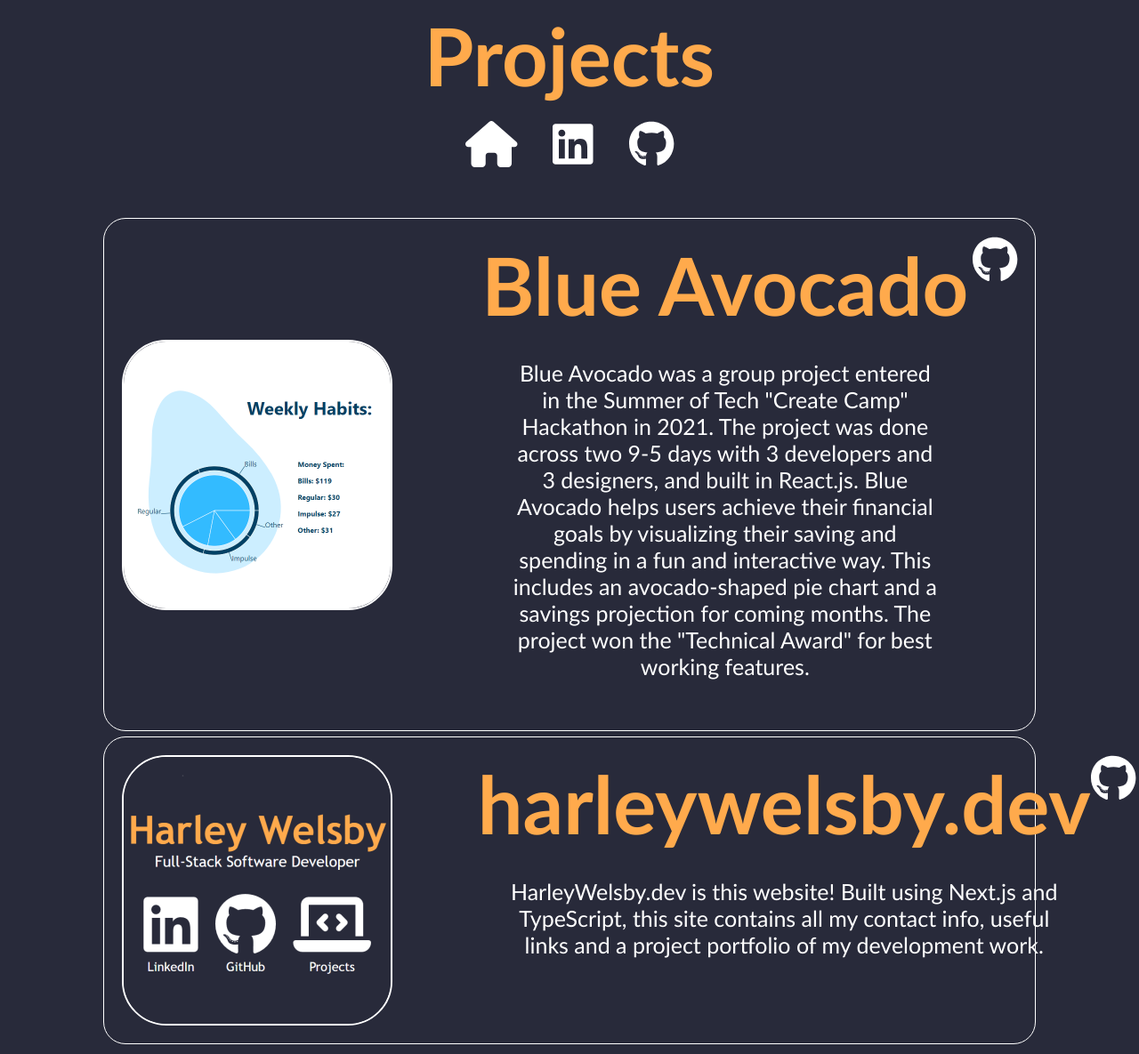
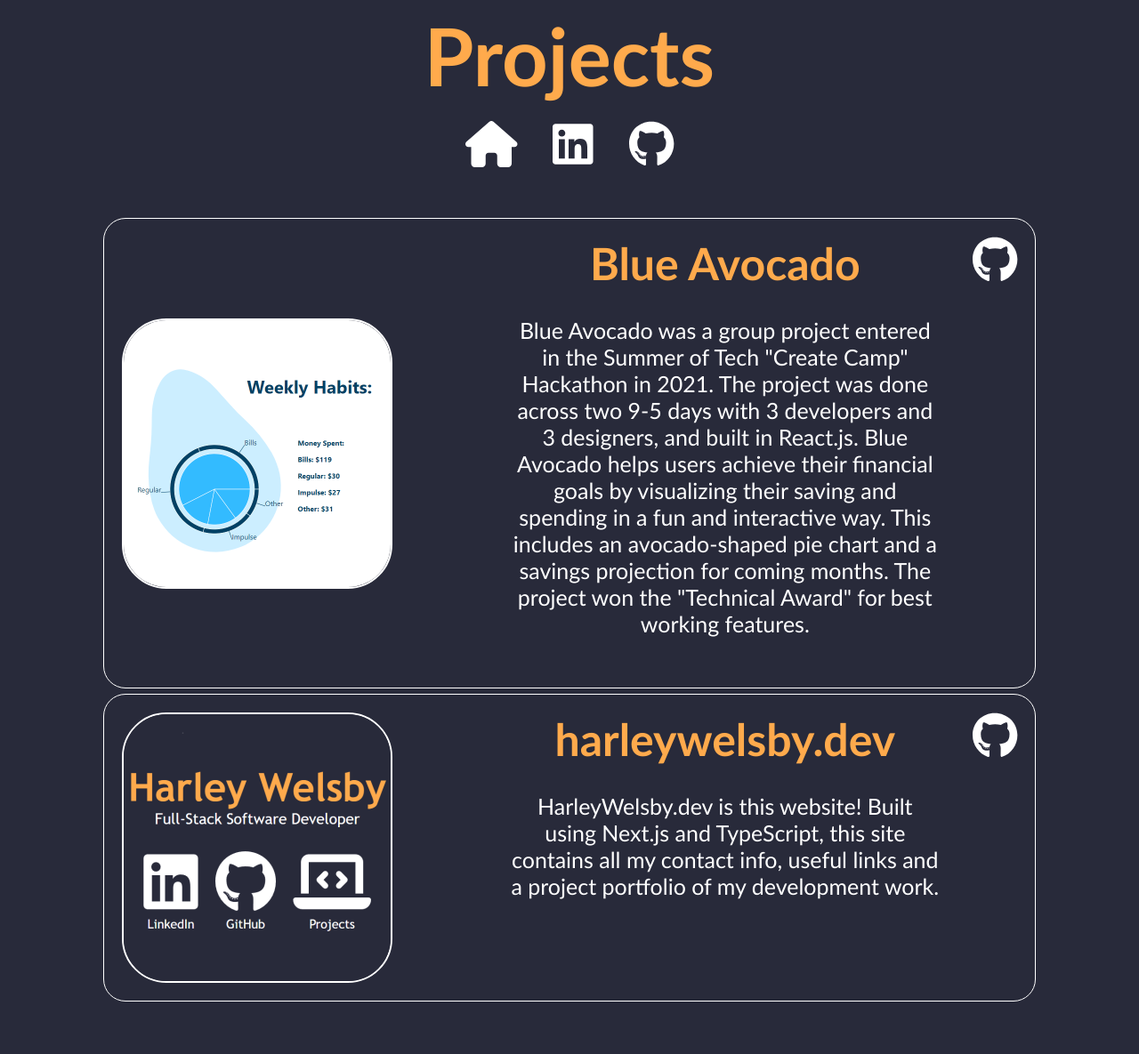
Before and after one commit to harleywelsby/Old-Portfolio-Site, a Next.js app: page /projects in a window 1280 px wide. Shown: the whole page at 89% size. After the commit the page ends 1137 px from the top, so only its background shows below. Built offline with nearby package versions, Linux system fonts and the light colour scheme.

Commit message:
Cleaner cross-platform projects implementation

```diff
--- a/components/projects/MobileProjectInfoBox.tsx
+++ /dev/null
@@ -1,50 +0,0 @@
-import {
-  ContentWrapper,
-  DescriptionText,
-  FlexColumn,
-  InfoBoxContent,
-  NameText,
-} from "@/styles/styledComponents";
-import React from "react";
-import Image from "next/image";
-import { ProjectInfoBoxProps } from "./ProjectInfoBoxProps";
-import LinkLogo from "../LinkLogo";
-import { faGithub } from "@fortawesome/free-brands-svg-icons";
-
-function MobileProjectInfoBox({
-  title,
-  description,
-  imagePath,
-  link,
-}: ProjectInfoBoxProps) {
-  return (
-    <ContentWrapper className="basePadding">
-      <InfoBoxContent>
-        <FlexColumn>
-          <NameText className="mobileProjectNameText">{title}</NameText>
-          <LinkLogo
-            iconName={faGithub}
-            link={link}
-            size={"2x"}
-            newTab
-            padding
-          />
-          <DescriptionText className="mobileDescriptionText negative1TopMargin">
-            {description}
-          </DescriptionText>
-          <Image
-            className="profilePhoto selfCenter whiteOutline"
-            src={imagePath}
-            alt="ProjectDemo"
-            width={200}
-            height={200}
-            priority={true}
-            loading="eager"
-          />
-        </FlexColumn>
-      </InfoBoxContent>
-    </ContentWrapper>
-  );
-}
-
-export default MobileProjectInfoBox;
--- a/components/projects/ProjectInfoBox.tsx
+++ b/components/projects/ProjectInfoBox.tsx
@@ -1,15 +1,22 @@
 import {
-  ContentWrapper,
   DescriptionText,
   FlexColumn,
   InfoBoxContent,
-  NameText,
+  ProjectInfoBoxWrapper,
+  ProjectTitleText,
 } from "@/styles/styledComponents";
-import React from "react";
+import React, { useContext } from "react";
 import Image from "next/image";
 import { faGithub } from "@fortawesome/free-brands-svg-icons";
 import LinkLogo from "../LinkLogo";
-import { ProjectInfoBoxProps } from "./ProjectInfoBoxProps";
+import { MobileUserContext } from "../context/MobileUserContext";
+
+interface ProjectInfoBoxProps {
+  title: string;
+  description: string;
+  imagePath: string;
+  link: string;
+}
 
 function ProjectInfoBox({
   title,
@@ -17,10 +24,15 @@ function ProjectInfoBox({
   imagePath,
   link,
 }: ProjectInfoBoxProps) {
+  const { isUserOnMobile } = useContext(MobileUserContext);
+
   return (
-    <ContentWrapper className="projectBoxPadding">
+    <ProjectInfoBoxWrapper isMobile={isUserOnMobile}>
       <InfoBoxContent>
+        {!isUserOnMobile && (
           <Image
+            /* Styles are different here as styled components
+             can't build on top of the next/Image component */
             className="profilePhoto selfCenter whiteOutline"
             src={imagePath}
             alt="ProjectDemo"
@@ -29,15 +41,38 @@ function ProjectInfoBox({
             priority={true}
             loading="eager"
           />
+        )}
         <FlexColumn>
-          <NameText className="smallTitle">{title}</NameText>
-          <DescriptionText className="webDescriptionText">
+          <ProjectTitleText isMobile={isUserOnMobile}>{title}</ProjectTitleText>
+          {isUserOnMobile && (
+            <LinkLogo
+              iconName={faGithub}
+              link={link}
+              size={"2x"}
+              newTab
+              padding
+            />
+          )}
+          <DescriptionText isMobile={isUserOnMobile}>
             {description}
           </DescriptionText>
+          {isUserOnMobile && (
+            <Image
+              className="profilePhoto mobileProjectPhoto selfCenter whiteOutline"
+              src={imagePath}
+              alt="ProjectDemo"
+              width={200}
+              height={200}
+              priority={true}
+              loading="eager"
+            />
+          )}
         </FlexColumn>
+        {!isUserOnMobile && (
           <LinkLogo iconName={faGithub} link={link} size={"2x"} newTab />
+        )}
       </InfoBoxContent>
-    </ContentWrapper>
+    </ProjectInfoBoxWrapper>
   );
 }
 
--- a/components/projects/ProjectInfoBoxProps.ts
+++ /dev/null
@@ -1,6 +0,0 @@
-export interface ProjectInfoBoxProps {
-  title: string;
-  description: string;
-  imagePath: string;
-  link: string;
-}
--- a/pages/projects/index.tsx
+++ b/pages/projects/index.tsx
@@ -21,7 +21,6 @@ import { faGithub, faLinkedin } from "@fortawesome/free-brands-svg-icons";
 import { GithubUrl, LinkedinUrl } from "@/components/constants/constants";
 import { useContext } from "react";
 import { MobileUserContext } from "@/components/context/MobileUserContext";
-import MobileProjectInfoBox from "@/components/projects/MobileProjectInfoBox";
 
 function Projects() {
   const { isUserOnMobile } = useContext(MobileUserContext);
@@ -48,23 +47,6 @@ function Projects() {
           newTab
         />
       </FlexRow>
-      {isUserOnMobile && (
-        <div>
-          <MobileProjectInfoBox
-            title={BlueAvocadoTitle}
-            description={BlueAvocadoDescription}
-            imagePath={BlueAvocadoImage}
-            link={BlueAvocadoGithubLink}
-          />
-          <MobileProjectInfoBox
-            title={HwDevTitle}
-            description={HwDevDescription}
-            imagePath={HwDevImage}
-            link={HwDevGithubLink}
-          />
-        </div>
-      )}
-      {!isUserOnMobile && (
       <div>
         <ProjectInfoBox
           title={BlueAvocadoTitle}
@@ -79,7 +61,6 @@ function Projects() {
           link={HwDevGithubLink}
         />
       </div>
-      )}
     </ProjectsPageWrapper>
   );
 }
--- a/styles/globals.css
+++ b/styles/globals.css
@@ -20,6 +20,14 @@ html {
   width: 16rem;
   height: 20rem;
   margin-right: 0rem;
+}
+
+.mobileProjectPhoto {
+  margin-right: 0rem;
+}
+
+.selfCenter {
+  align-self: center;
 }
 
 /* OLD STYLES BELOW (In-progress move) */
@@ -52,10 +60,6 @@ a {
   padding: 3px;
 }
 
-.selfCenter {
-  align-self: center;
-}
-
 .whiteOutline {
   border: 2px solid #fff;
 }
@@ -67,10 +71,8 @@ a {
 .smallTitle {
   font-size: 50px;
 }
+
 /* Mobile and Web Specific Styles */
-
-.webProfilePhoto {
-}
 
 .mobileProjectNameText {
   font-size: 25px;
--- a/styles/styledComponents.ts
+++ b/styles/styledComponents.ts
@@ -5,6 +5,10 @@ interface ICrossPlatformComponent {
   className?: string;
   isMobile?: boolean;
 }
+
+/******************************
+ *       Page Wrappers        *
+ ******************************/
 
 export const HomePageWrapper = styled.div<ICrossPlatformComponent>`
   background-color: #282a3a;
@@ -28,6 +32,27 @@ export const ProjectsPageWrapper = styled.div`
   flex-direction: column;
 `;
 
+export const ContentWrapper = styled.div`
+  font-family: "Trebuchet MS", sans-serif;
+  justify-content: center;
+  align-items: center;
+  display: flex;
+  flex-direction: column;
+`;
+
+export const ProjectInfoBoxWrapper = styled.div<ICrossPlatformComponent>`
+  font-family: "Trebuchet MS", sans-serif;
+  justify-content: center;
+  align-items: center;
+  display: flex;
+  flex-direction: column;
+  padding: ${(props) => (props.isMobile ? "20px" : "3px")};
+`;
+
+/******************************
+ *            Text            *
+ ******************************/
+
 export const NameText = styled.h1<ICrossPlatformComponent>`
   display: contents;
   color: #ffaa4c;
@@ -40,13 +65,22 @@ export const RoleText = styled.p`
   text-align: center;
 `;
 
-export const ContentWrapper = styled.div`
-  font-family: "Trebuchet MS", sans-serif;
-  justify-content: center;
-  align-items: center;
-  display: flex;
-  flex-direction: column;
+export const ProjectTitleText = styled.h1<ICrossPlatformComponent>`
+  display: contents;
+  color: #ffaa4c;
+  font-size: ${(props) => (props.isMobile ? "25px" : "50px")};
+`; // TODO
+
+export const DescriptionText = styled.p<ICrossPlatformComponent>`
+  margin-left: 2rem;
+  margin-right: 2rem;
+  margin-bottom: 2rem;
+  text-align: center;
+  font-size: ${(props) => (props.isMobile ? "12px" : "25px")};
+  padding: ${(props) => (props.isMobile ? "0px" : "5px")};
 `;
+
+// TODO from below
 
 export const LinkLogoSectionWrapper = styled.div`
   display: flex;
@@ -97,10 +131,3 @@ export const FlexRow = styled.div`
   display: flex;
   flex-direction: row;
 `;
-
-export const DescriptionText = styled.p`
-  margin-left: 2rem;
-  margin-right: 2rem;
-  margin-bottom: 2rem;
-  text-align: center;
-`;
```
Lines whose indentation alone changed are shown as unchanged.
